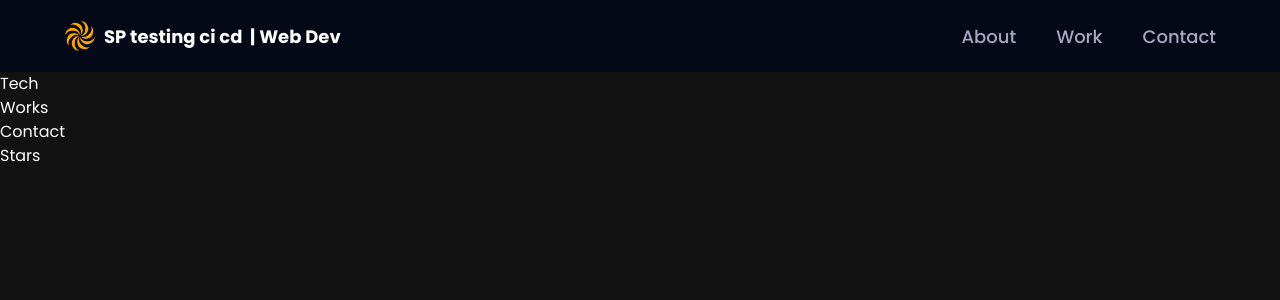
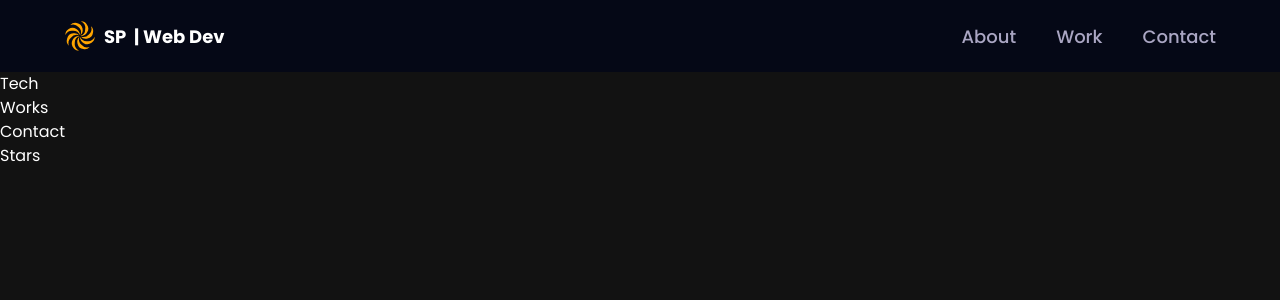
Before and after one commit to pwnmeplzthx/portfolio, a React (Vite) app: page / in a window 1280 px wide. Shown: the top 300 px of the page. Built offline with nearby package versions, Linux system fonts and the light colour scheme.

Commit message:
testing autodeploy

```diff
--- a/src/components/Navbar.jsx
+++ b/src/components/Navbar.jsx
@@ -30,7 +30,7 @@ const Navbar = () => {
                     <p
                         className="text-white text-[18px] font-bold cursor-pointer flex"
                     >
-                        SP testing ci cd &nbsp;
+                        SP &nbsp;
                         <span className="sm:block hidden">| Web Dev</span>
                     </p>
                 </Link>
```
